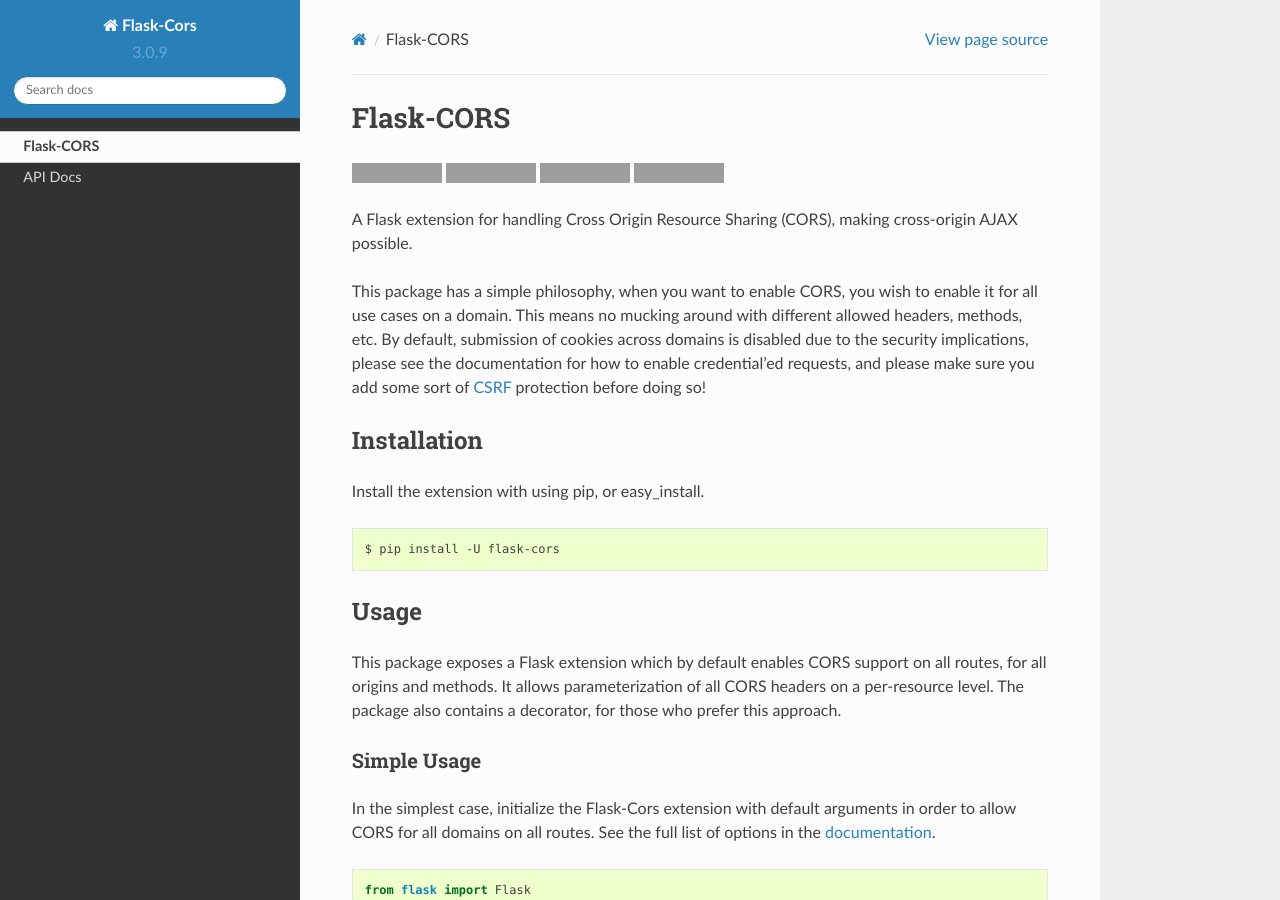
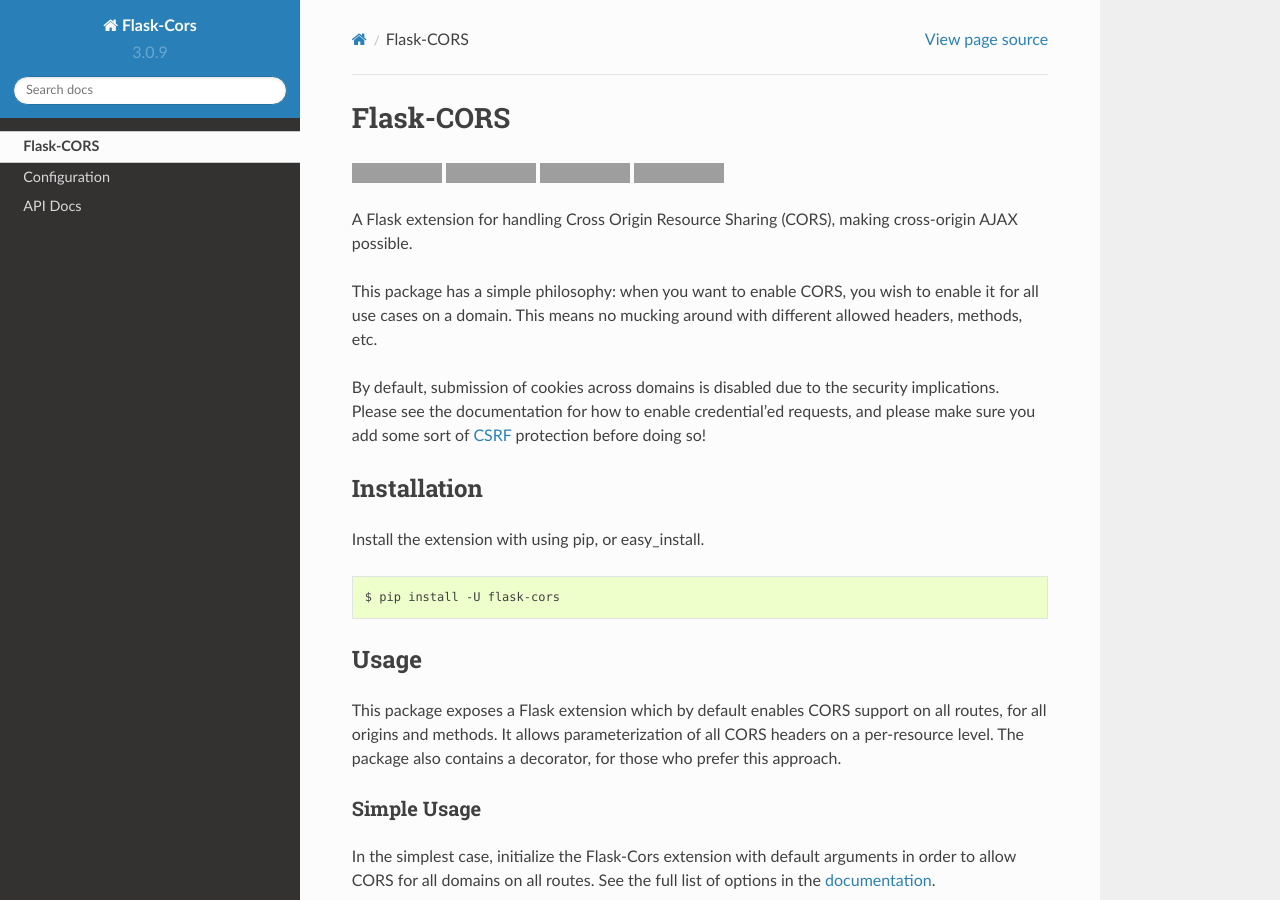
Before and after one commit to corydolphin/flask-cors, a Sphinx documentation site: the page built from docs/index.rst, in a window 1280 px wide and 900 px high. Built offline with Sphinx 7.4.7 and the Read the Docs theme 2.0.0, drawn with Linux system fonts in a browser that asks for light colours; grey boxes are pictures that could not be loaded.

Commit message:
Improve documentation and clarify how to use app-configuration (#277)
* some trivial fixes to remove pytest DeprecationWarnings

* we're not using the `static_` directory; this suppresses a warning at
documentation make time

* put every senctence on a new line; this doesn't impact the formatting of
the end result, but does make document manipulation and searching easier
with various UNIX tools.

* put every sentence on its own line

* added dedicated documentation on configuration options, locations and
default values

* added some more corss referenes. building the doc now requires the
sphinxcontrib-httpdomain package to be installed.

* elaborated a bit more on the naming of the configuration options across
locations

```diff
--- a/README.rst
+++ b/README.rst
@@ -4,17 +4,13 @@ Flask-CORS
 |Build Status| |Latest Version| |Supported Python versions|
 |License|
 
-A Flask extension for handling Cross Origin Resource Sharing (CORS),
-making cross-origin AJAX possible.
+A Flask extension for handling Cross Origin Resource Sharing (CORS), making cross-origin AJAX possible.
 
-This package has a simple philosophy, when you want to enable CORS, you
-wish to enable it for all use cases on a domain. This means no mucking
-around with different allowed headers, methods, etc. By default,
-submission of cookies across domains is disabled due to the security
-implications, please see the documentation for how to enable
-credential'ed requests, and please make sure you add some sort of
-`CSRF <http://en.wikipedia.org/wiki/Cross-site_request_forgery>`__
-protection before doing so!
+This package has a simple philosophy: when you want to enable CORS, you wish to enable it for all use cases on a domain.
+This means no mucking around with different allowed headers, methods, etc.
+
+By default, submission of cookies across domains is disabled due to the security implications.
+Please see the documentation for how to enable credential'ed requests, and please make sure you add some sort of `CSRF <http://en.wikipedia.org/wiki/Cross-site_request_forgery>`__ protection before doing so!
 
 Installation
 ------------
@@ -28,14 +24,15 @@ Install the extension with using pip, or easy\_install.
 Usage
 -----
 
-This package exposes a Flask extension which by default enables CORS support on all routes, for all origins and methods. It allows parameterization of all CORS headers on a per-resource level. The package also contains a decorator, for those who prefer this approach.
+This package exposes a Flask extension which by default enables CORS support on all routes, for all origins and methods.
+It allows parameterization of all CORS headers on a per-resource level.
+The package also contains a decorator, for those who prefer this approach.
 
 Simple Usage
 ~~~~~~~~~~~~
 
-In the simplest case, initialize the Flask-Cors extension with default
-arguments in order to allow CORS for all domains on all routes. See the
-full list of options in the `documentation <https://flask-cors.corydolphin.com/en/latest/api.html#extension>`__.
+In the simplest case, initialize the Flask-Cors extension with default arguments in order to allow CORS for all domains on all routes.
+See the full list of options in the `documentation <https://flask-cors.corydolphin.com/en/latest/api.html#extension>`__.
 
 .. code:: python
 
@@ -53,10 +50,8 @@ full list of options in the `documentation <https://flask-cors.corydolphin.com/e
 Resource specific CORS
 ^^^^^^^^^^^^^^^^^^^^^^
 
-Alternatively, you can specify CORS options on a resource and origin
-level of granularity by passing a dictionary as the `resources` option,
-mapping paths to a set of options. See the
-full list of options in the `documentation <https://flask-cors.corydolphin.com/en/latest/api.html#extension>`__.
+Alternatively, you can specify CORS options on a resource and origin level of granularity by passing a dictionary as the `resources` option, mapping paths to a set of options.
+See the full list of options in the `documentation <https://flask-cors.corydolphin.com/en/latest/api.html#extension>`__.
 
 .. code:: python
 
@@ -70,10 +65,9 @@ full list of options in the `documentation <https://flask-cors.corydolphin.com/e
 Route specific CORS via decorator
 ^^^^^^^^^^^^^^^^^^^^^^^^^^^^^^^^^
 
-This extension also exposes a simple decorator to decorate flask routes
-with. Simply add ``@cross_origin()`` below a call to Flask's
-``@app.route(..)`` to allow CORS on a given route. See the
-full list of options in the `decorator documentation <https://flask-cors.corydolphin.com/en/latest/api.html#decorator>`__.
+This extension also exposes a simple decorator to decorate flask routes with.
+Simply add ``@cross_origin()`` below a call to Flask's ``@app.route(..)`` to allow CORS on a given route.
+See the full list of options in the `decorator documentation <https://flask-cors.corydolphin.com/en/latest/api.html#decorator>`__.
 
 .. code:: python
 
@@ -85,14 +79,12 @@ full list of options in the `decorator documentation <https://flask-cors.corydol
 Documentation
 -------------
 
-For a full list of options, please see the full
-`documentation <https://flask-cors.corydolphin.com/en/latest/api.html>`__
+For a full list of options, please see the full `documentation <https://flask-cors.corydolphin.com/en/latest/api.html>`__
 
 Troubleshooting
 ---------------
 
-If things aren't working as you expect, enable logging to help understand
-what is going on under the hood, and why.
+If things aren't working as you expect, enable logging to help understand what is going on under the hood, and why.
 
 .. code:: python
 
@@ -102,25 +94,20 @@ what is going on under the hood, and why.
 Tests
 -----
 
-A simple set of tests is included in ``test/``. To run, install nose,
-and simply invoke ``nosetests`` or ``python setup.py test`` to exercise
-the tests.
+A simple set of tests is included in ``test/``.
+To run, install nose, and simply invoke ``nosetests`` or ``python setup.py test`` to exercise the tests.
 
 Contributing
 ------------
 
-Questions, comments or improvements? Please create an issue on
-`Github <https://github.com/corydolphin/flask-cors>`__, tweet at
-`@corydolphin <https://twitter.com/corydolphin>`__ or send me an email.
-I do my best to include every contribution proposed in any way that I
-can.
+Questions, comments or improvements?
+Please create an issue on `Github <https://github.com/corydolphin/flask-cors>`__, tweet at `@corydolphin <https://twitter.com/corydolphin>`__ or send me an email.
+I do my best to include every contribution proposed in any way that I can.
 
 Credits
 -------
 
-This Flask extension is based upon the `Decorator for the HTTP Access
-Control <http://flask.pocoo.org/snippets/56/>`__ written by Armin
-Ronacher.
+This Flask extension is based upon the `Decorator for the HTTP Access Control <http://flask.pocoo.org/snippets/56/>`__ written by Armin Ronacher.
 
 .. |Build Status| image:: https://api.travis-ci.org/corydolphin/flask-cors.svg?branch=master
    :target: https://travis-ci.org/corydolphin/flask-cors
--- a/docs/conf.py
+++ b/docs/conf.py
@@ -29,7 +29,7 @@ import flask_cors
 # Add any Sphinx extension module names here, as strings. They can be
 # extensions coming with Sphinx (named 'sphinx.ext.*') or your custom
 # ones.
-extensions = ['sphinx.ext.autodoc', 'sphinx.ext.intersphinx']
+extensions = ['sphinx.ext.autodoc', 'sphinx.ext.intersphinx', 'sphinxcontrib.httpdomain']
 
 # Add any paths that contain templates here, relative to this directory.
 templates_path = ['_templates']
@@ -126,7 +126,7 @@ html_theme = 'sphinx_rtd_theme'
 # Add any paths that contain custom static files (such as style sheets) here,
 # relative to this directory. They are copied after the builtin static files,
 # so a file named "default.css" will overwrite the builtin "default.css".
-html_static_path = ['_static']
+#html_static_path = ['_static']
 
 # Add any extra paths that contain custom files (such as robots.txt or
 # .htaccess) here, relative to this directory. These files are copied
--- a/docs/index.rst
+++ b/docs/index.rst
@@ -5,4 +5,5 @@
    :name: mastertoc
 
    self
+   configuration
    api
```
Also changed, not shown: docs/api.rst (+16 -16 lines), docs/configuration.rst (added, +122 -0 lines), 1 other file.
